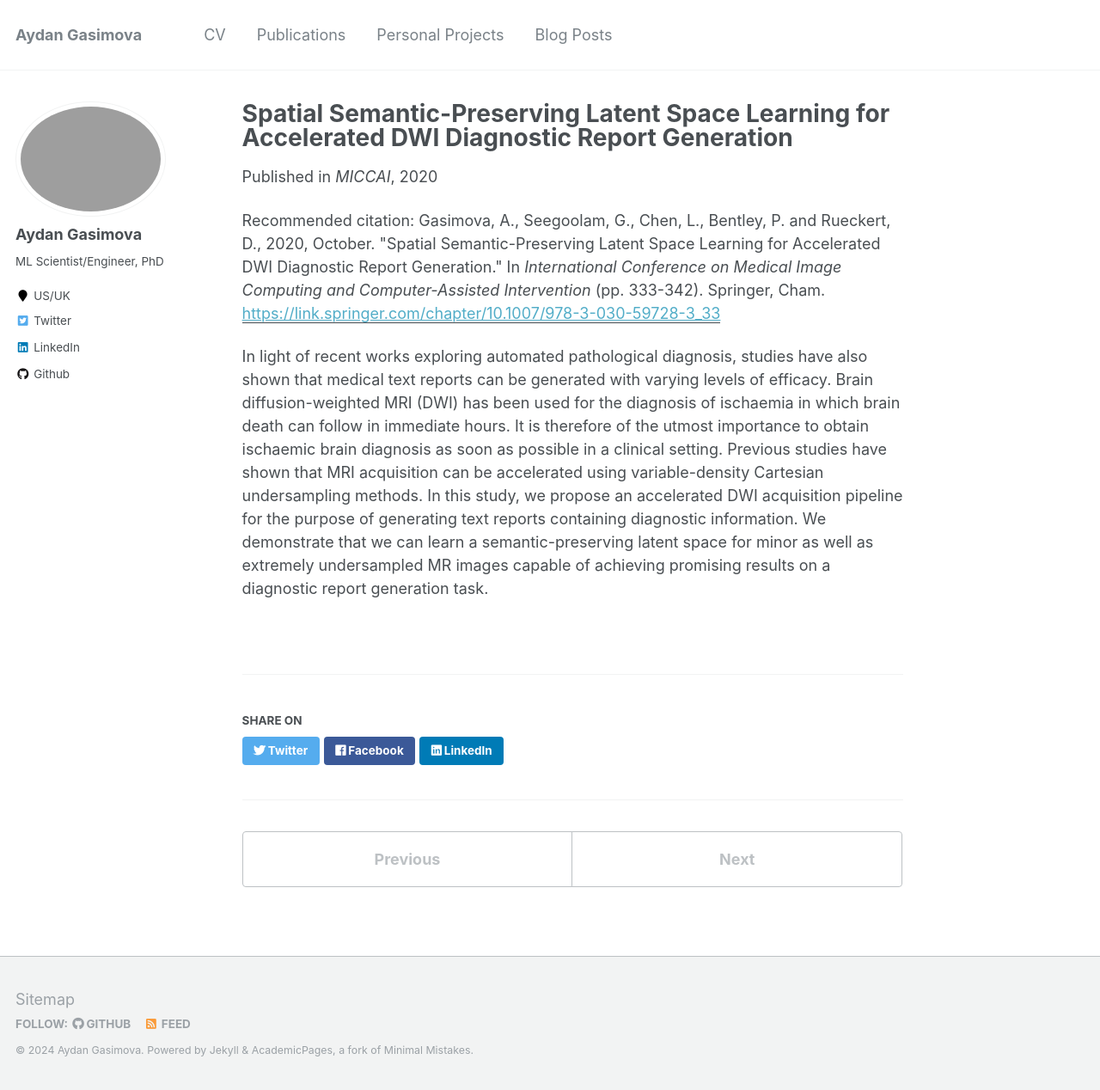
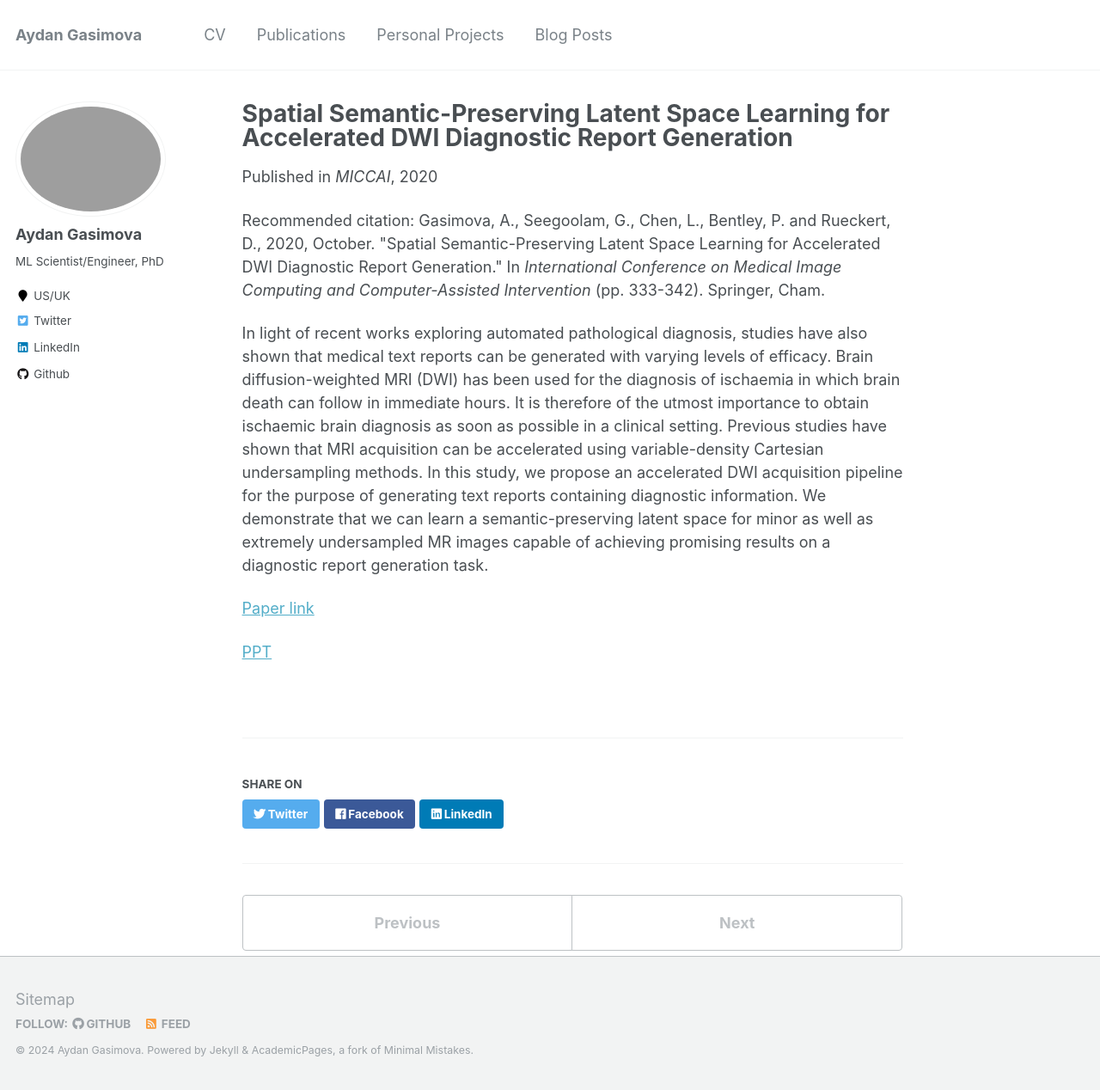
Before and after one commit to kasimayy/kasimayy.github.io, a Jekyll site: the page built from _publications/2020-09-29-semantic-preserving-latent-space.md, in a window 1280 px wide and 1268 px high. Shown: the whole window at 86% size. Built offline with Jekyll 4.4.1, drawn with Linux system fonts in a browser that asks for light colours.

Commit message:
Update 2020-09-29-semantic-preserving-latent-space.md

```diff
--- a/_publications/2020-09-29-semantic-preserving-latent-space.md
+++ b/_publications/2020-09-29-semantic-preserving-latent-space.md
@@ -5,7 +5,11 @@ permalink: /publication/semantic-preserving-latent-space
 excerpt: 'Semantic-preserving latent space for minor as well as extremely undersampled MR images capable of achieving promising results on a diagnostic report generation task.'
 date: 2020-09-29
 venue: 'MICCAI'
-paperurl: 'https://link.springer.com/chapter/10.1007/978-3-030-59728-3_33'
+paperurl: ''
 citation: 'Gasimova, A., Seegoolam, G., Chen, L., Bentley, P. and Rueckert, D., 2020, October. &quot;Spatial Semantic-Preserving Latent Space Learning for Accelerated DWI Diagnostic Report Generation.&quot; In <i>International Conference on Medical Image Computing and Computer-Assisted Intervention</i> (pp. 333-342). Springer, Cham.'
 ---
 In light of recent works exploring automated pathological diagnosis, studies have also shown that medical text reports can be generated with varying levels of efficacy. Brain diffusion-weighted MRI (DWI) has been used for the diagnosis of ischaemia in which brain death can follow in immediate hours. It is therefore of the utmost importance to obtain ischaemic brain diagnosis as soon as possible in a clinical setting. Previous studies have shown that MRI acquisition can be accelerated using variable-density Cartesian undersampling methods. In this study, we propose an accelerated DWI acquisition pipeline for the purpose of generating text reports containing diagnostic information. We demonstrate that we can learn a semantic-preserving latent space for minor as well as extremely undersampled MR images capable of achieving promising results on a diagnostic report generation task.
+
+[Paper link](https://link.springer.com/chapter/10.1007/978-3-030-59728-3_33)
+
+[PPT](https://kasimayy.github.io/files/miccai_2020_ppt.pdf)
```
